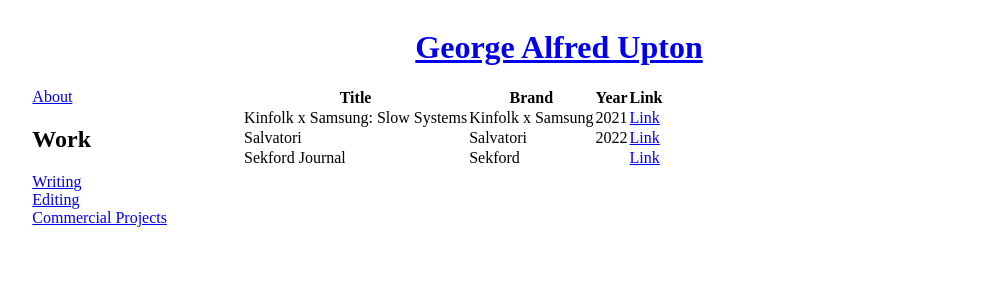
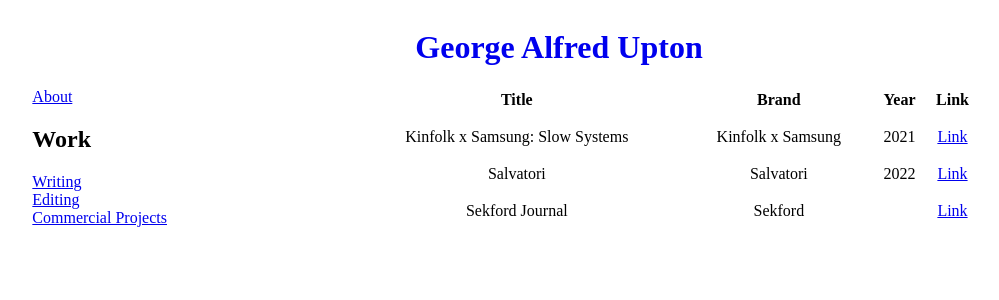
Before and after one commit to GAUpton/gaupton.github.io, a Jekyll site: the page built from commercial.html, in a window 1280 px wide. Shown: the top 300 px of the page, without its empty margins (81-1080 px from the left). Built offline with Jekyll 4.4.1, drawn with Linux system fonts in a browser that asks for light colours.

Commit message:
Adds mobile and desktop table layouts
- Tables are collapsed on small screens.
- Tables are reverted on larger screens.

```diff
--- a/assets/css/style.css
+++ b/assets/css/style.css
@@ -1,24 +1,92 @@
+h1 {
+  text-align: center;
+
+  & a {
+    text-decoration: none;
+  }
+}
+
+nav {
+  margin-bottom: 1em;
+  border-bottom: solid 1px black;
+  padding-bottom: 1em;
+
+  & ul {
+    display: inline;
+    list-style-type: none;
+    padding: 0;
+    margin: 0;
+  }
+
+  & li {
+    display: inline;
+    margin-right: 1em;
+  }
+
+  & h2 {
+    display: none;
+  }
+}
+
+thead {
+  display: none;
+}
+
+tr {
+  display: block;
+  margin-bottom: 1em;
+}
+
+td {
+  display: inline-block;
+}
+
+td:not(:last-child):after {
+  content: ",";
+}
+
+@media only screen and (width >= 50em) {
   body {
     display: grid;
     grid-template-columns: repeat(12, 1fr);
   }
+
   header {
     grid-column: 1 / -1;
   }
+
+  main {
+    grid-column: 5 / 11;
+  }
+
   nav {
     grid-column: 2 / 4;
+    border-bottom: none;
+
+    & ul,
+    & li,
+    & h2 {
+      display: revert;
     }
-main {
-  grid-column: 4 / 11;
   }
-h1 {
+
+  table {
+    width: 100%;
     text-align: center;
   }
-table {
-  border-collapse: collapse;
+
+  thead,
+  tr,
+  td {
+    display: revert;
   }
-nav ul {
-  list-style-type: none;
-  margin: 0;
-  padding: 0;
+
+  td,
+  th {
+    padding-bottom: 1em;
   }
+
+  td:not(:last-child):after {
+    content: revert;
+  }
+}
```
Lines whose indentation alone changed are shown as unchanged.
